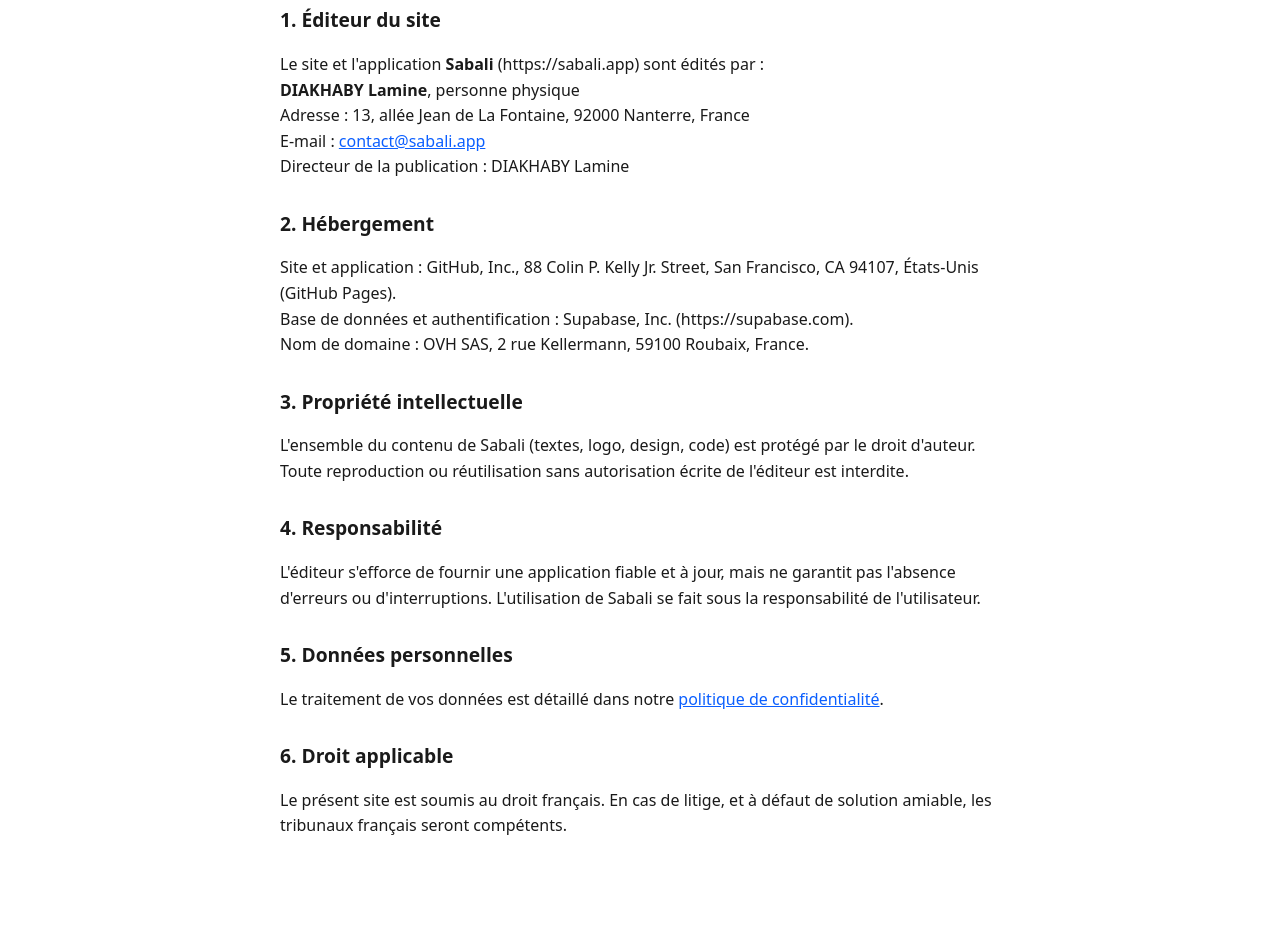
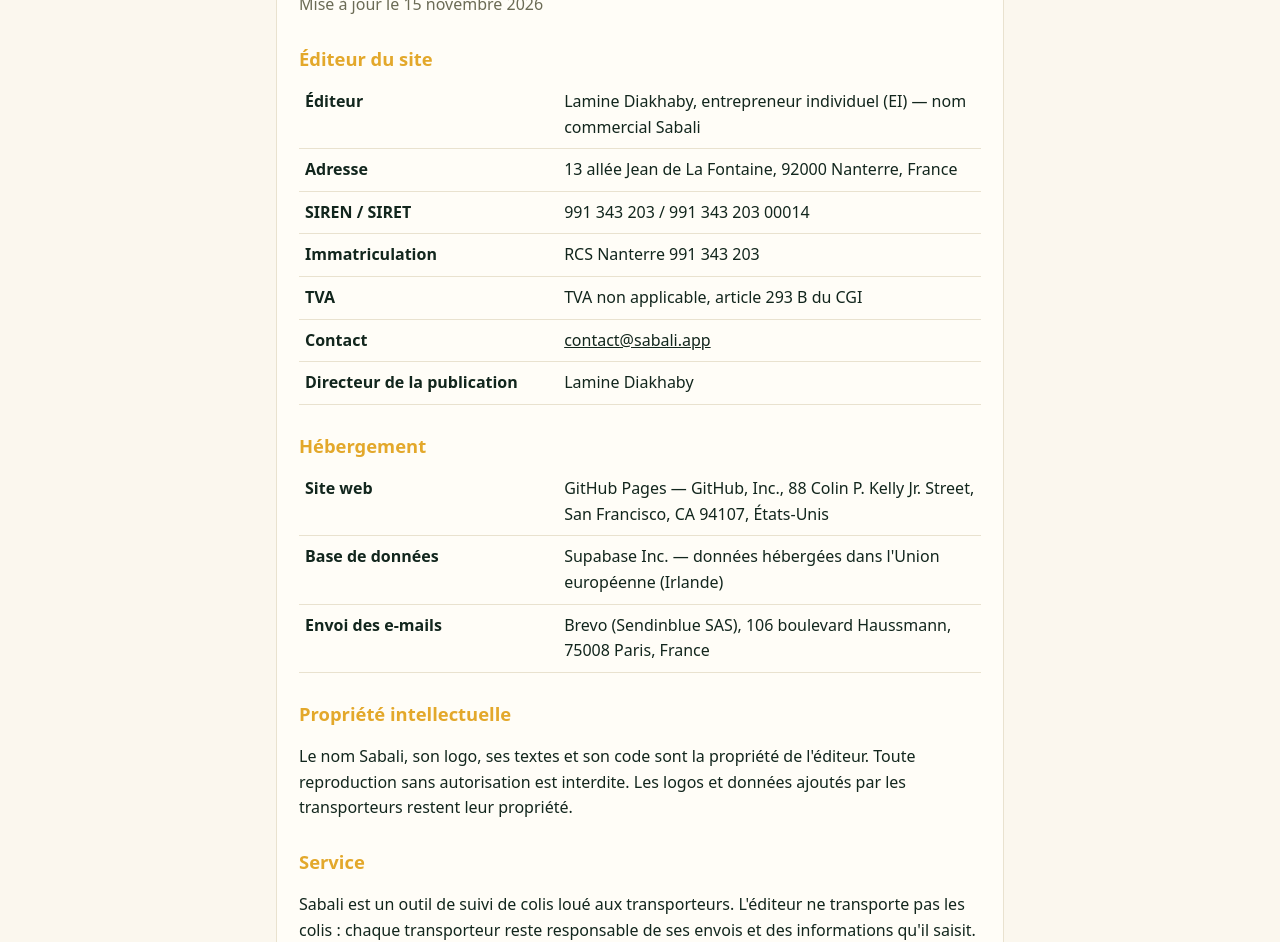
Before and after one commit to laminediakhaby-a11y/Sabali, a plain HTML site: page mentions-legales.html in a window 1280 px wide. Shown: the part 186-1128 px from the top of the page. Before the commit the page ends 1061 px from the top, so only its background shows below. Drawn offline with Linux system fonts and the light colour scheme.

Commit message:
Add files via upload

```diff
--- a/mentions-legales.html
+++ b/mentions-legales.html
@@ -1,61 +1,43 @@
-<!DOCTYPE html>
-<html lang="fr">
-<head>
-<meta charset="utf-8">
-<meta name="viewport" content="width=device-width, initial-scale=1">
-<title>Mentions légales - Sabali</title>
+<!DOCTYPE html><html lang="fr"><head><meta charset="utf-8"><meta name="viewport" content="width=device-width, initial-scale=1">
+<meta name="theme-color" content="#0f3d2e"><title>Mentions légales – Sabali</title>
+<link rel="icon" type="image/svg+xml" href="sabali-logo.svg"><link rel="apple-touch-icon" href="apple-touch-icon.png">
 <style>
-  body{font-family:system-ui,-apple-system,Segoe UI,Roboto,sans-serif;line-height:1.6;max-width:720px;margin:0 auto;padding:20px 16px;color:#1a1a1a;background:#fff}
-  h1{font-size:1.6rem}
-  h2{font-size:1.2rem;margin-top:1.8rem}
-  a{color:#0b5fff}
-  .retour{display:inline-block;margin-bottom:1rem}
-  @media (prefers-color-scheme: dark){body{background:#111;color:#eee}a{color:#7aa7ff}}
-</style>
-</head>
-<body>
-<a class="retour" href="/">&larr; Retour à Sabali</a>
-<h1>Mentions légales</h1>
-<p>Dernière mise à jour : 24 octobre 2026</p>
-
-<h2>1. Éditeur du site</h2>
-<p>
-Le site et l'application <strong>Sabali</strong> (https://sabali.app) sont édités par :<br>
-<strong>DIAKHABY Lamine</strong>, personne physique<br>
-Adresse : 13, allée Jean de La Fontaine, 92000 Nanterre, France<br>
-E-mail : <a href="mailto:contact@sabali.app">contact@sabali.app</a><br>
-Directeur de la publication : DIAKHABY Lamine
-</p>
-
-<h2>2. Hébergement</h2>
-<p>
-Site et application : GitHub, Inc., 88 Colin P. Kelly Jr. Street, San Francisco, CA 94107, États-Unis (GitHub Pages).<br>
-Base de données et authentification : Supabase, Inc. (https://supabase.com).<br>
-Nom de domaine : OVH SAS, 2 rue Kellermann, 59100 Roubaix, France.
-</p>
-
-<h2>3. Propriété intellectuelle</h2>
-<p>
-L'ensemble du contenu de Sabali (textes, logo, design, code) est protégé par le droit d'auteur.
-Toute reproduction ou réutilisation sans autorisation écrite de l'éditeur est interdite.
-</p>
-
-<h2>4. Responsabilité</h2>
-<p>
-L'éditeur s'efforce de fournir une application fiable et à jour, mais ne garantit pas l'absence d'erreurs
-ou d'interruptions. L'utilisation de Sabali se fait sous la responsabilité de l'utilisateur.
-</p>
-
-<h2>5. Données personnelles</h2>
-<p>
-Le traitement de vos données est détaillé dans notre
-<a href="/confidentialite.html">politique de confidentialité</a>.
-</p>
-
-<h2>6. Droit applicable</h2>
-<p>
-Le présent site est soumis au droit français. En cas de litige, et à défaut de solution amiable,
-les tribunaux français seront compétents.
-</p>
-</body>
-</html>
+:root{--bg:#fbf7ee;--card:#fffdf7;--ink:#12261d;--mute:#6b6b55;--brand:#0f3d2e;--gold:#e3a82b;--line:#e9e2cf}
+@media (prefers-color-scheme:dark){:root{--bg:#0c1611;--card:#15241c;--ink:#f3efe3;--mute:#b3ad98;--brand:#0a2a20;--line:#2c3f33;color-scheme:dark}}
+*{box-sizing:border-box}body{margin:0;background:var(--bg);color:var(--ink);font-family:system-ui,-apple-system,"Segoe UI",sans-serif;line-height:1.6}
+header{background:var(--brand);color:#fff;border-bottom:4px solid var(--gold);padding:18px}
+header div{max-width:760px;margin:0 auto;display:flex;justify-content:space-between;align-items:center;gap:10px}
+header a{color:#fff;text-decoration:none;font-weight:800;font-size:1.6rem;letter-spacing:-.03em}header a span{color:var(--gold)}
+header a.r{font-size:.95rem;font-weight:600;border:1.5px solid rgba(255,255,255,.4);border-radius:10px;padding:7px 12px;letter-spacing:0}
+main{max-width:760px;margin:24px auto;padding:0 16px 40px}
+.card{background:var(--card);border:1px solid var(--line);border-radius:18px;padding:22px}
+h1{margin:0 0 4px;font-size:1.8rem;letter-spacing:-.02em}.maj{color:var(--mute);margin:0 0 18px}
+h2{font-size:1.15rem;margin:26px 0 8px;color:var(--gold)}
+table{border-collapse:collapse;width:100%}td{padding:8px 6px;border-bottom:1px solid var(--line);vertical-align:top}td:first-child{font-weight:700;width:38%}
+a{color:inherit}ul{padding-left:20px}li{margin:4px 0}
+</style></head><body>
+<header><div><a href="/">Sa<span>bali</span></a><a class="r" href="/">← Accueil</a></div></header><main><div class="card">
+<h1>Mentions légales</h1><p class="maj">Mise à jour le 15 novembre 2026</p>
+<h2>Éditeur du site</h2>
+<table>
+<tr><td>Éditeur</td><td>Lamine Diakhaby, entrepreneur individuel (EI) — nom commercial Sabali</td></tr>
+<tr><td>Adresse</td><td>13 allée Jean de La Fontaine, 92000 Nanterre, France</td></tr>
+<tr><td>SIREN / SIRET</td><td>991 343 203 / 991 343 203 00014</td></tr>
+<tr><td>Immatriculation</td><td>RCS Nanterre 991 343 203</td></tr>
+<tr><td>TVA</td><td>TVA non applicable, article 293 B du CGI</td></tr>
+<tr><td>Contact</td><td><a href="mailto:contact@sabali.app">contact@sabali.app</a></td></tr>
+<tr><td>Directeur de la publication</td><td>Lamine Diakhaby</td></tr>
+</table>
+<h2>Hébergement</h2>
+<table>
+<tr><td>Site web</td><td>GitHub Pages — GitHub, Inc., 88 Colin P. Kelly Jr. Street, San Francisco, CA 94107, États-Unis</td></tr>
+<tr><td>Base de données</td><td>Supabase Inc. — données hébergées dans l'Union européenne (Irlande)</td></tr>
+<tr><td>Envoi des e-mails</td><td>Brevo (Sendinblue SAS), 106 boulevard Haussmann, 75008 Paris, France</td></tr>
+</table>
+<h2>Propriété intellectuelle</h2>
+<p>Le nom Sabali, son logo, ses textes et son code sont la propriété de l'éditeur. Toute reproduction sans autorisation est interdite. Les logos et données ajoutés par les transporteurs restent leur propriété.</p>
+<h2>Service</h2>
+<p>Sabali est un outil de suivi de colis loué aux transporteurs. L'éditeur ne transporte pas les colis : chaque transporteur reste responsable de ses envois et des informations qu'il saisit. Les règles d'utilisation figurent dans les <a href="conditions-location.pdf">conditions de location</a>.</p>
+<h2>Données personnelles</h2>
+<p>Voir la <a href="confidentialite.html">politique de confidentialité</a>.</p>
+</div></main></body></html>
```
Also changed, not shown: confidentialite.html (+44 -84 lines).
